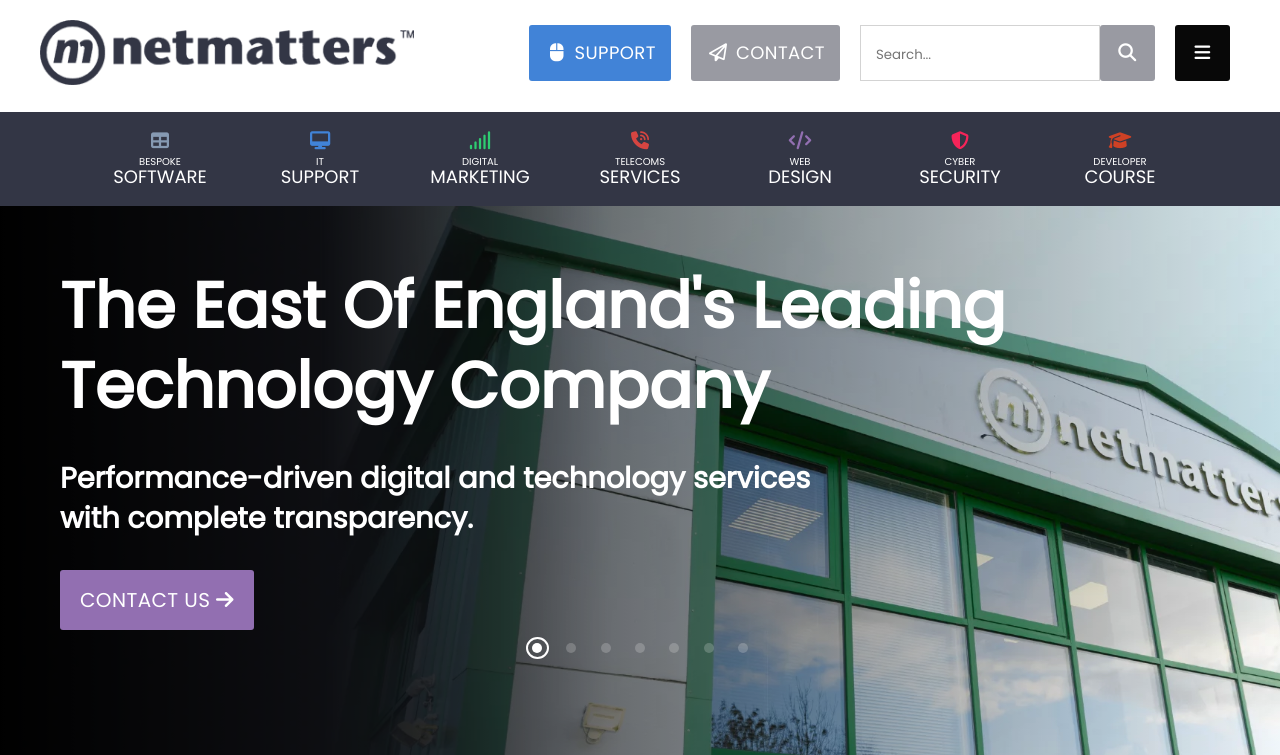
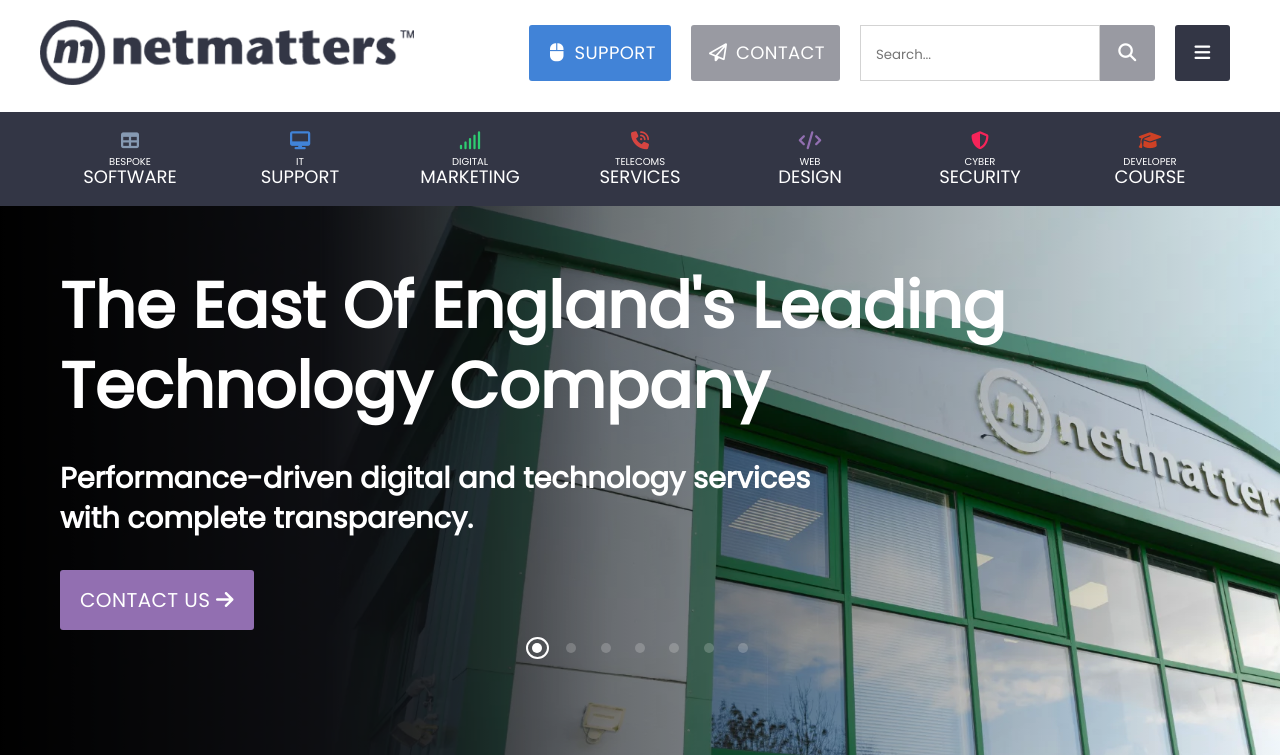
Before and after one commit to vargata/vargata.github.io, a PHP site: page / in a window 1280 px wide. Shown: the top 755 px of the page. Run offline with PHP 8.4, Linux system fonts and the light colour scheme; some libraries are stand-ins or nearby versions.

Commit message:
error fixes

```diff
--- a/css/master.css
+++ b/css/master.css
@@ -208,14 +225,14 @@
 .sec_button1 {
   color: white;
   text-transform: uppercase;
-  width: 120px;
+  width: 140px;
   font-size: 18px;
   line-height: 18px;
 }
 
 @media (min-width: 1260px) {
   .sec_button1 {
-    width: 160px;
+    width: 170px;
   }
 }
 
@@ -306,14 +340,14 @@
 .sec_button2 {
   color: white;
   text-transform: uppercase;
-  width: 120px;
+  width: 140px;
   font-size: 18px;
   line-height: 18px;
 }
 
 @media (min-width: 1260px) {
   .sec_button2 {
-    width: 160px;
+    width: 170px;
   }
 }
 
@@ -404,14 +455,14 @@
 .sec_button3 {
   color: white;
   text-transform: uppercase;
-  width: 120px;
+  width: 140px;
   font-size: 18px;
   line-height: 18px;
 }
 
 @media (min-width: 1260px) {
   .sec_button3 {
-    width: 160px;
+    width: 170px;
   }
 }
 
@@ -600,14 +685,14 @@
 .sec_button5 {
   color: white;
   text-transform: uppercase;
-  width: 120px;
+  width: 140px;
   font-size: 18px;
   line-height: 18px;
 }
 
 @media (min-width: 1260px) {
   .sec_button5 {
-    width: 160px;
+    width: 170px;
   }
 }
 
@@ -698,14 +800,14 @@
 .sec_button6 {
   color: white;
   text-transform: uppercase;
-  width: 120px;
+  width: 140px;
   font-size: 18px;
   line-height: 18px;
 }
 
 @media (min-width: 1260px) {
   .sec_button6 {
-    width: 160px;
+    width: 170px;
   }
 }
 
@@ -796,14 +915,14 @@
 .sec_button7 {
   color: white;
   text-transform: uppercase;
-  width: 120px;
+  width: 140px;
   font-size: 18px;
   line-height: 18px;
 }
 
 @media (min-width: 1260px) {
   .sec_button7 {
-    width: 160px;
+    width: 170px;
   }
 }
 
@@ -976,11 +1095,11 @@
 
 .top_buttons_container .menu_button {
   margin: 5px 10px;
-  background-color: #080808;
+  background-color: #333645;
 }
 
 .top_buttons_container .menu_button:hover {
-  background-color: #000000;
+  background-color: #1d1f28;
 }
 
 .top_buttons_container .search_menu {
@@ -995,6 +1114,13 @@
 @media (max-width: 770px) {
   .top_buttons_container .search_button {
     display: none;
+  }
+}
+
+@media (max-width: 990px), (min-width: 1260px) {
+  .top_buttons_container .search_button {
+    border-bottom-left-radius: 0px;
+    border-top-left-radius: 0px;
   }
 }
 
--- a/scss/_hiddenmenu.scss
+++ b/scss/_hiddenmenu.scss
@@ -12,9 +12,20 @@
 		left: 0px;
 		right: 0px;
 		text-align: left;
-		padding: 3rem;
+		padding: 3rem 0px;
 		text-transform: capitalize;
 		z-index: 1;
+
+		&>div{
+			margin: auto;
+
+			@media (min-width:990px){
+				width: 970px;
+			}
+			@media (min-width: 1260px){
+				width: 1200px;
+			}
+		}
 
 		a:hover{
 			text-decoration: underline;
@@ -23,6 +34,7 @@
 		ul {
 			display: flex;
 			flex-direction: row;
+			justify-content: space-between;
 			flex-wrap: wrap;
 
 			li{
@@ -53,11 +65,11 @@
 	.arrow_div#{$i}{
 		width: 0px;
 	    height: 0px;
-	    border-left: 60px solid transparent;
-	    border-right: 60px solid transparent;
+	    border-left: 70px solid transparent;
+	    border-right: 70px solid transparent;
 	    @media (min-width: 1260px){
-	    	border-left: 80px solid transparent;
-	    	border-right: 80px solid transparent;
+	    	border-left: 85px solid transparent;
+	    	border-right: 85px solid transparent;
 	    }
 	    border-top: 30px solid lighten(nth($menu_bg_colors, $i), 10%);
 	    display: none;
@@ -72,9 +84,9 @@
 	.sec_button#{$i}{
 		color: white;
 		text-transform: uppercase;
-		width: 120px;
+		width: 140px;
 		@media (min-width: 1260px){
-			width: 160px;
+			width: 170px;
 		}
 		font-size: 18px;
 		line-height: 18px;
--- a/scss/_newsletter.scss
+++ b/scss/_newsletter.scss
@@ -19,6 +19,8 @@
 			@extend %button;
 			font-size: 17px;
 			line-height: 35px;
+			outline: none;
+			border: none;
 			background-color: #333645;
 
 			&:hover{
--- a/scss/_topmenu.scss
+++ b/scss/_topmenu.scss
@@ -105,9 +105,9 @@
 	.menu_button{
 		@extend %button;
 		margin: 5px 10px;
-		background-color: lighten(#000000, 3%);
+		background-color: #333645;
 		&:hover{
-			background-color: #000000;
+			background-color: darken(#333645, 10%);
 		}
 	}
 
@@ -120,6 +120,11 @@
 			display: none;
 		}
 		@extend %button;
+
+		@media (max-width: 990px), (min-width: 1260px){
+			border-bottom-left-radius: 0px;
+			border-top-left-radius: 0px;
+		}
 		margin: 5px 0px;
 		background-color: #999aa2;
 
```
Also changed, not shown: other parts of css/master.css (+158 -37 lines), index.html (+42 -34 lines).
